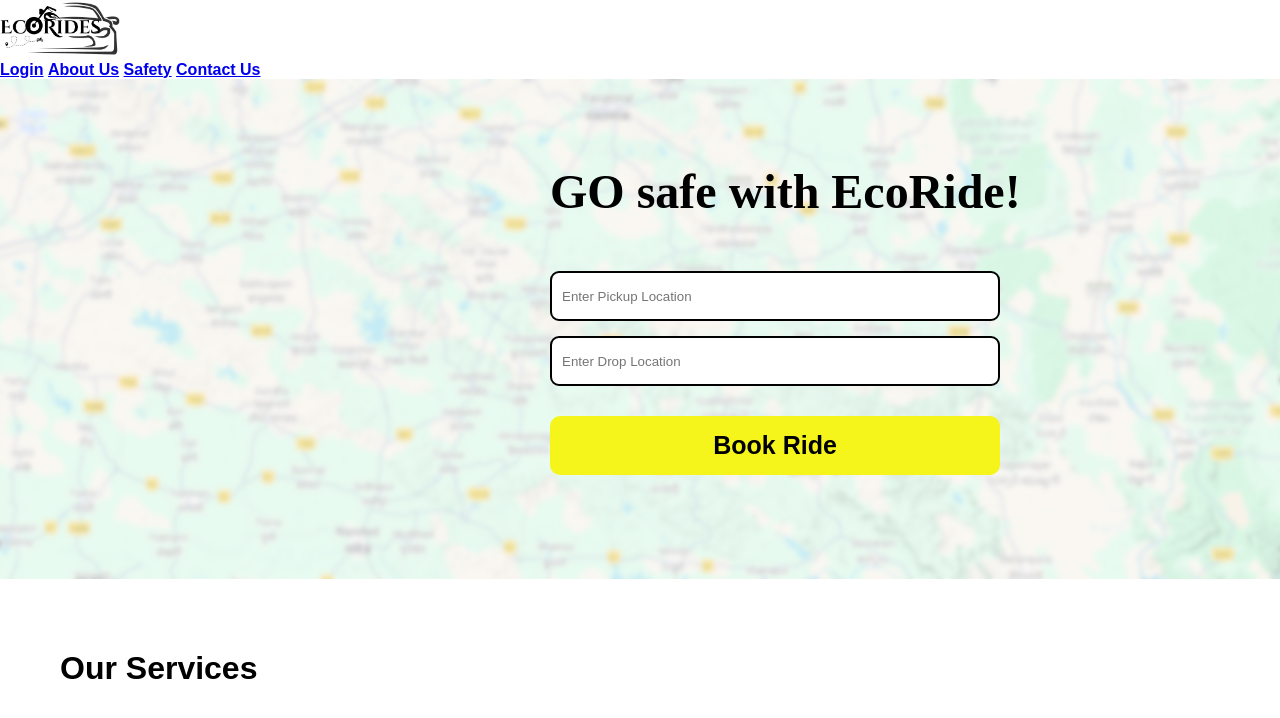
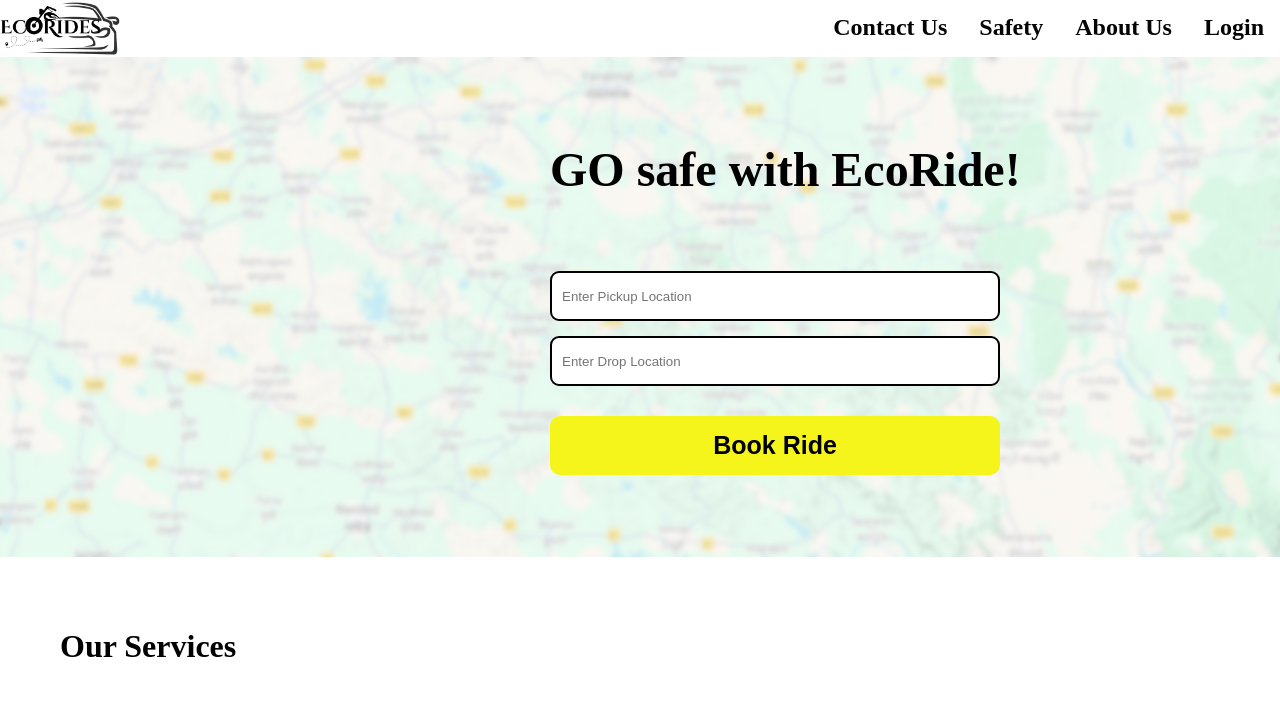
Before and after one commit to Hemanth18-G/EcoRider, a plain HTML site: page index.html in a window 1280 px wide. Drawn offline with Linux system fonts and the light colour scheme.

Commit message:
Update style.css

```diff
--- a/style.css
+++ b/style.css
@@ -1,28 +1,24 @@
-body{
+  body{
     margin: 0;
-
-    font-family: Arial, Helvetica, sans-serif;
 }
-.goff{
-    overflow: hidden;
-    background-color: #ffffff;
-}
-.goff a{
-    float: left;
+.active a{
+    float: right;
     color: #050303;
     text-align: center;
     padding: 14px 16px;
     text-decoration:none;
     font-size: 24px;
     }
-.goff a:hover{
+.active a:hover{
     background-color: #bba8a8;
 
+}
+.active li:last-child{
+    margin-right: auto;
 }
 .goff {
 
     margin-left: 20px;
-
   font-family:initial;
 }
 
@@ -31,6 +27,16 @@ body{
 height: 550px;
     position: relative;
 }
+.header{
+    display:flex;
+ }
+ .header .active{
+    justify-content:right;
+    align-items:right;
+    text-align:right;
+    width: 100%;
+
+ }
 .hi{
     width: 120px;
     margin-left: 950px;
```
